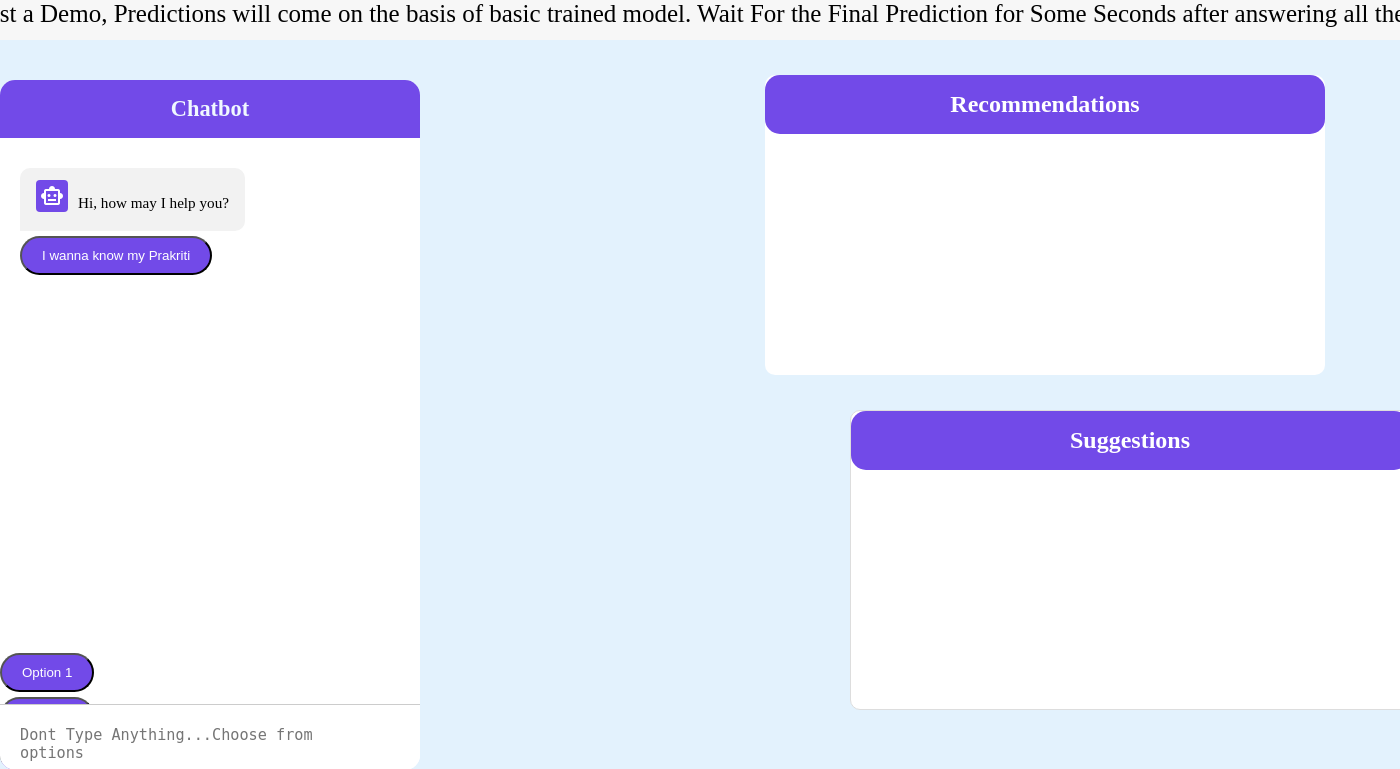
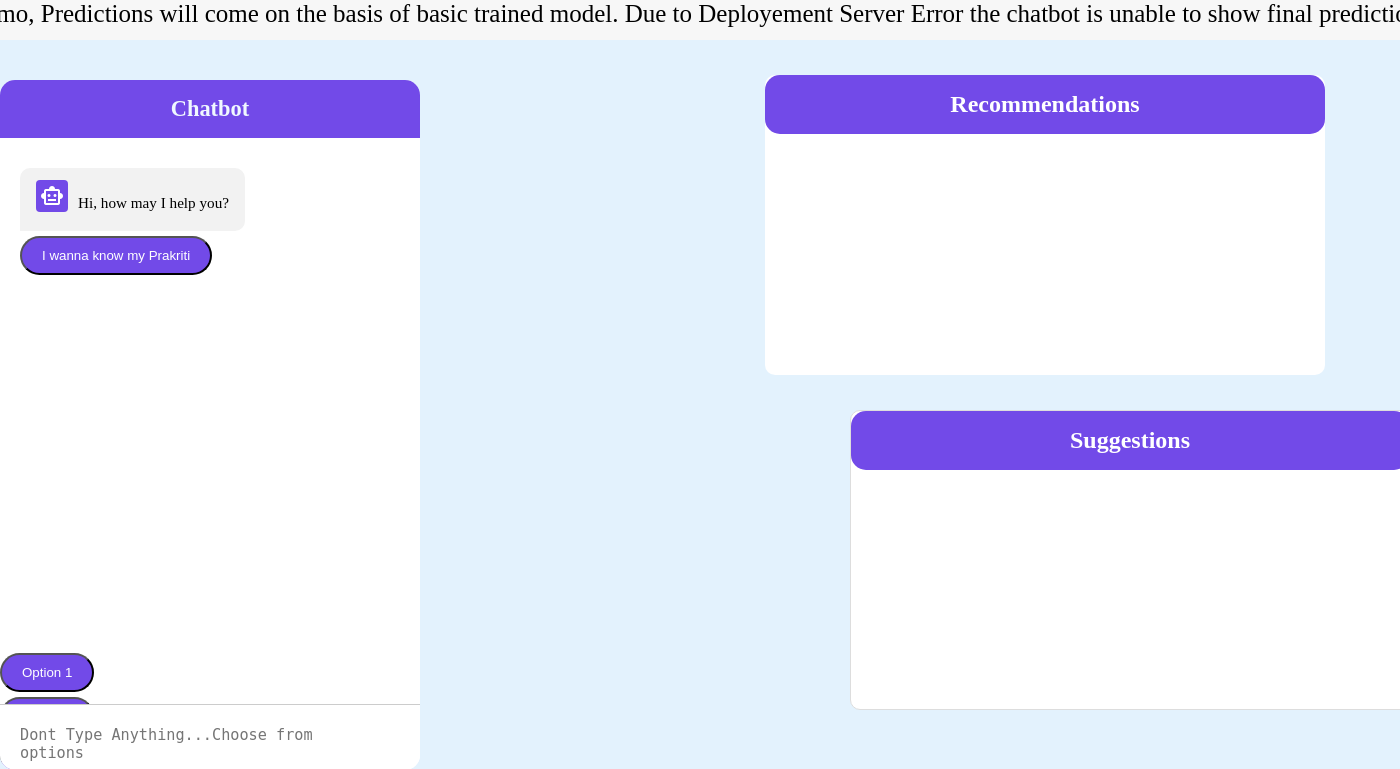
Before and after one commit to Hkp005/PrakritiBot, a Flask app: page /chatbot in a window 1400 px wide; the page is wider, and only the part inside the window is pictured. Shown: the top 769 px of that part. Run offline with Flask 3, Linux system fonts and the light colour scheme; some web fonts are replaced.

Commit message:
Changed CSS and chatbot.html

```diff
--- a/static/chatBot-style.css
+++ b/static/chatBot-style.css
@@ -281,7 +281,7 @@
     display: inline-block;
     font-size: 25px;
     white-space: nowrap;
-    padding: 0 5%; /* Adjust the padding to control the scrolling speed */
+    padding: 0 1%; /* Adjust the padding to control the scrolling speed */
     animation: scroll 12s linear infinite; /* Adjust the animation duration as needed */
   }
 
--- a/templates/chatBot.html
+++ b/templates/chatBot.html
@@ -53,7 +53,7 @@
   <!-- Add this HTML inside your <body> tag -->
 <div class="scroll-container">
     <p class="scroll-text">
-      *This is just a Demo, Predictions will come on the basis of basic trained model.  Wait For the Final Prediction for Some Seconds after answering all the questions.
+      *This is just a Demo, Predictions will come on the basis of basic trained model.  Due to Deployement Server Error the chatbot is unable to show final prediction but it works perfectly locally.
     </p>
   </div>
 
```
